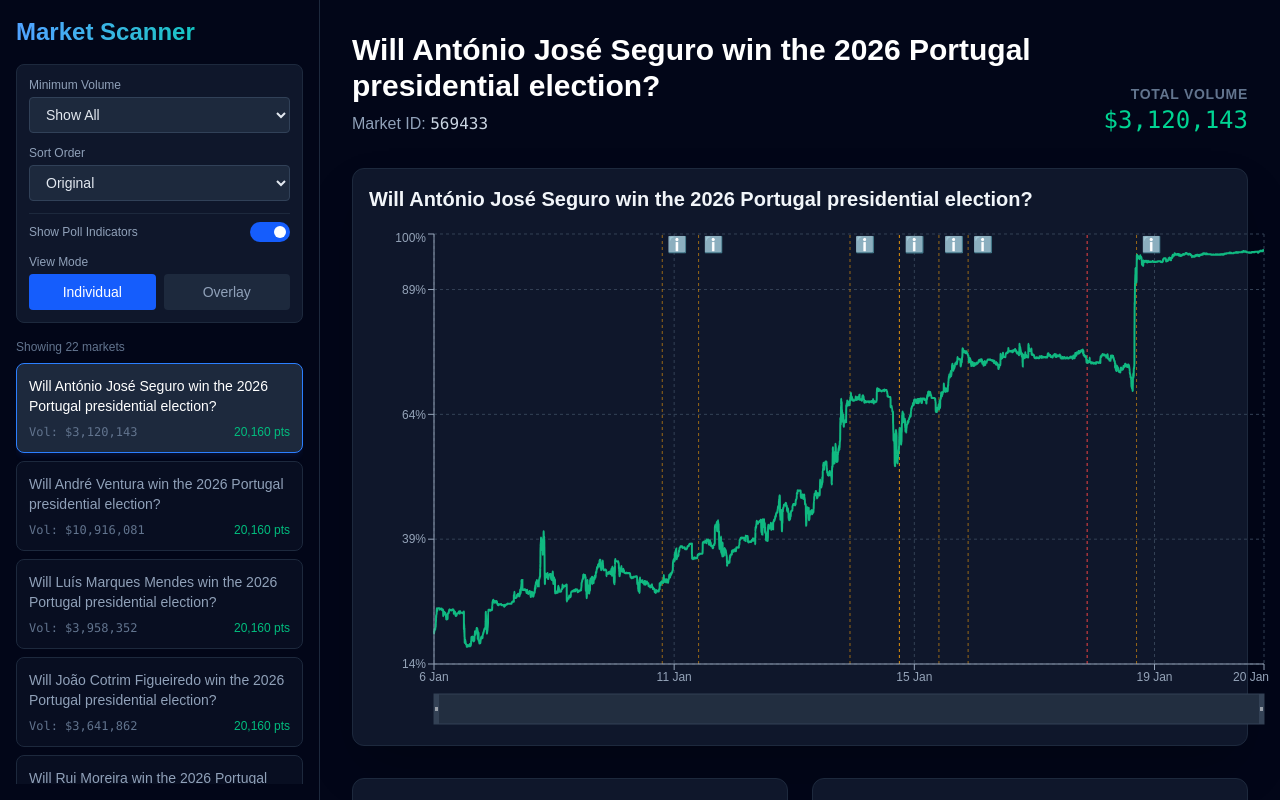
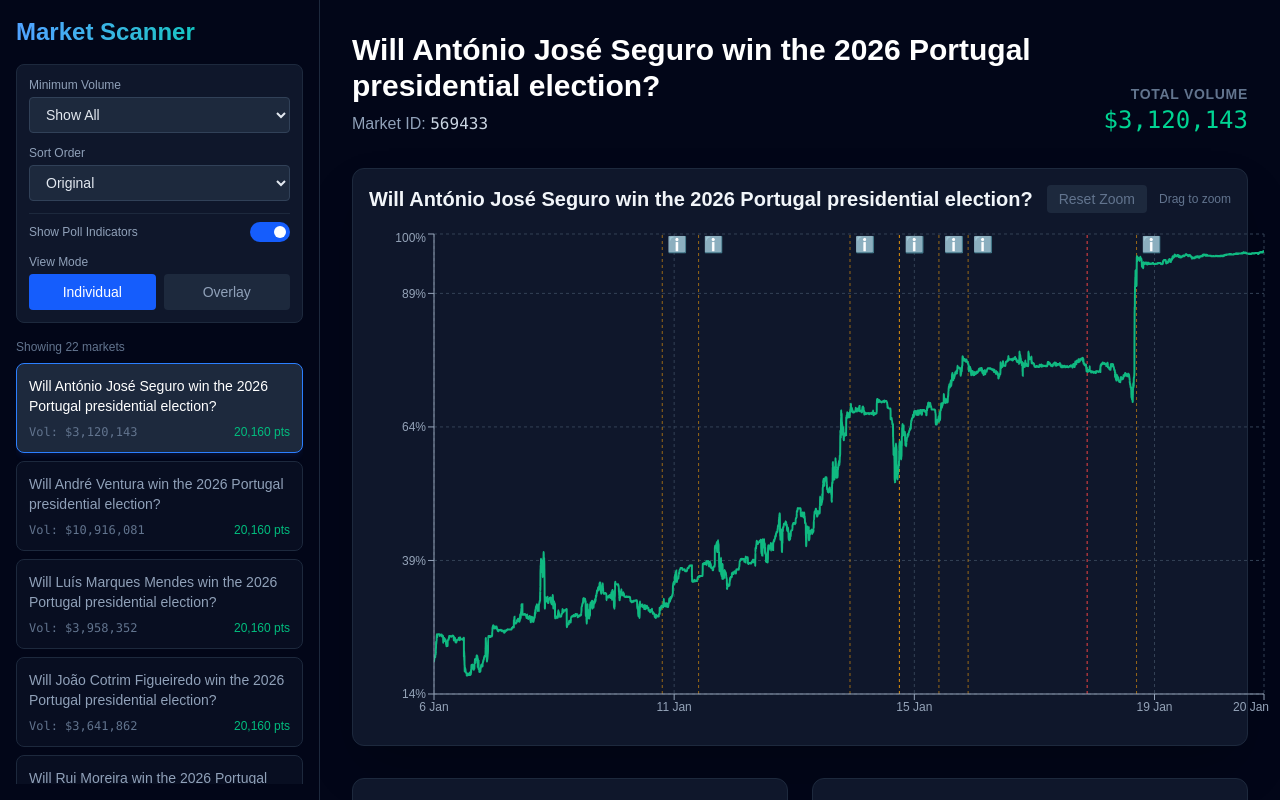
Before and after one commit to bernardo7894/polymarket_explorer, a Next.js app: page / in a window 1280 px wide. Built offline with nearby package versions, Linux system fonts and the light colour scheme.

Commit message:
Implement drag-to-zoom on charts

```diff
--- a/components/ChartComponents.tsx
+++ b/components/ChartComponents.tsx
@@ -1,6 +1,4 @@
-"use client";
-
-import { useMemo } from "react";
+import { useState, useMemo } from "react";
 import {
     LineChart,
     Line,
@@ -10,10 +8,11 @@ import {
     Tooltip,
     Legend,
     ReferenceLine,
-    Brush,
+    ReferenceArea,
 } from "recharts";
 import { format } from "date-fns";
 
+// ... (interfaces remain the same: DataPoint, Poll, SingleChartProps, MultiChartProps, ChartProps)
 interface DataPoint {
     t: number;
     p: number;
@@ -46,6 +45,7 @@ const COLORS = [
 ];
 
 const CustomTooltip = ({ active, payload, label }: any) => {
+    // ... (same as before)
     if (active && payload && payload.length) {
         return (
             <div className="bg-slate-800 border border-slate-700 p-3 rounded shadow-lg text-sm">
@@ -75,6 +75,35 @@ const CustomTooltip = ({ active, payload, label }: any) => {
 export default function ChartComponents(props: ChartProps) {
     const electionTimestamp = new Date("2026-01-18T00:00:00Z").getTime() / 1000;
 
+    // Zoom state
+    const [left, setLeft] = useState<string | number | null>("dataMin");
+    const [right, setRight] = useState<string | number | null>("dataMax");
+    const [refAreaLeft, setRefAreaLeft] = useState<string | number | null>(null);
+    const [refAreaRight, setRefAreaRight] = useState<string | number | null>(null);
+
+    const zoom = () => {
+        if (refAreaLeft === refAreaRight || refAreaRight === null) {
+            setRefAreaLeft(null);
+            setRefAreaRight(null);
+            return;
+        }
+
+        // Ensure left is smaller than right
+        let l = refAreaLeft;
+        let r = refAreaRight;
+        if ((l as number) > (r as number)) [l, r] = [r, l];
+
+        setRefAreaLeft(null);
+        setRefAreaRight(null);
+        setLeft(l);
+        setRight(r);
+    };
+
+    const zoomOut = () => {
+        setLeft("dataMin");
+        setRight("dataMax");
+    };
+
     if (props.mode === "single") {
         const { data, question } = props;
 
@@ -90,19 +119,40 @@ export default function ChartComponents(props: ChartProps) {
         const maxPrice = Math.max(...data.map((d) => d.p));
 
         return (
-            <div className="w-full bg-slate-900 rounded-xl p-4 border border-slate-800 shadow-2xl">
-                <h2 className="text-xl font-bold text-slate-100 mb-4 truncate" title={question}>
-                    {question}
-                </h2>
-                <LineChart width={900} height={500} data={data}>
+            <div className="w-full bg-slate-900 rounded-xl p-4 border border-slate-800 shadow-2xl select-none">
+                <div className="flex justify-between items-center mb-4">
+                    <h2 className="text-xl font-bold text-slate-100 truncate flex-1" title={question}>
+                        {question}
+                    </h2>
+                    <button
+                        onClick={zoomOut}
+                        disabled={left === "dataMin" && right === "dataMax"}
+                        className={`px-3 py-1 rounded text-sm font-medium transition-colors ${left !== "dataMin" || right !== "dataMax"
+                            ? "bg-blue-600 text-white hover:bg-blue-500"
+                            : "bg-slate-800 text-slate-500 cursor-not-allowed"
+                            }`}
+                    >
+                        Reset Zoom
+                    </button>
+                    <span className="text-xs text-slate-500 ml-3">Drag to zoom</span>
+                </div>
+                <LineChart
+                    width={900}
+                    height={500}
+                    data={data}
+                    onMouseDown={(e) => e && setRefAreaLeft(e.activeLabel as string)}
+                    onMouseMove={(e) => refAreaLeft && e && setRefAreaRight(e.activeLabel as string)}
+                    onMouseUp={zoom}
+                >
                     <CartesianGrid strokeDasharray="3 3" stroke="#334155" />
                     <XAxis
                         dataKey="t"
                         type="number"
-                        domain={['dataMin', 'dataMax']}
+                        domain={[left || 'dataMin', right || 'dataMax']}
                         tickFormatter={(unixTime) => format(new Date(unixTime * 1000), "d MMM")}
                         stroke="#94a3b8"
                         fontSize={12}
+                        allowDataOverflow
                     />
                     <YAxis
                         domain={[Math.max(0, minPrice * 0.8), Math.min(1, maxPrice * 1.2)]}
@@ -114,6 +164,7 @@ export default function ChartComponents(props: ChartProps) {
                     <ReferenceLine x={electionTimestamp} stroke="#ef4444" strokeDasharray="3 3" label={{ position: 'top', value: 'Election', fill: '#ef4444', fontSize: 12 }} />
                     {props.polls?.map((poll, idx) => {
                         const pollTs = new Date(poll.date).getTime() / 1000;
+                        // Only render if within current domain (optional optimization, but simple check)
                         return (
                             <ReferenceLine
                                 key={idx}
@@ -131,20 +182,19 @@ export default function ChartComponents(props: ChartProps) {
                             />
                         );
                     })}
+
+                    {/* Selection Area */}
+                    {refAreaLeft && refAreaRight ? (
+                        <ReferenceArea x1={refAreaLeft} x2={refAreaRight} strokeOpacity={0.3} fill="#3b82f6" fillOpacity={0.3} />
+                    ) : null}
+
                     <Line
                         type="monotone"
                         dataKey="p"
                         stroke="#10b981"
                         strokeWidth={2}
-                        dot={false}
+                        dot={left !== "dataMin"} // Show dots when zoomed in
                         animationDuration={300}
-                    />
-                    <Brush
-                        dataKey="t"
-                        height={30}
-                        stroke="#334155"
-                        fill="#1e293b"
-                        tickFormatter={(unixTime) => format(new Date(unixTime * 1000), "d MMM")}
                     />
                 </LineChart>
             </div>
@@ -176,17 +226,38 @@ export default function ChartComponents(props: ChartProps) {
     }
 
     return (
-        <div className="w-full bg-slate-900 rounded-xl p-4 border border-slate-800 shadow-2xl">
-            <h2 className="text-xl font-bold text-slate-100 mb-4">All Candidates Comparison</h2>
-            <LineChart width={1000} height={550} data={mergedData}>
+        <div className="w-full bg-slate-900 rounded-xl p-4 border border-slate-800 shadow-2xl select-none">
+            <div className="flex justify-between items-center mb-4">
+                <h2 className="text-xl font-bold text-slate-100">All Candidates Comparison</h2>
+                <button
+                    onClick={zoomOut}
+                    disabled={left === "dataMin" && right === "dataMax"}
+                    className={`px-3 py-1 rounded text-sm font-medium transition-colors ${left !== "dataMin" || right !== "dataMax"
+                        ? "bg-blue-600 text-white hover:bg-blue-500"
+                        : "bg-slate-800 text-slate-500 cursor-not-allowed"
+                        }`}
+                >
+                    Reset Zoom
+                </button>
+                <span className="text-xs text-slate-500 ml-3">Drag to zoom</span>
+            </div>
+            <LineChart
+                width={1000}
+                height={550}
+                data={mergedData}
+                onMouseDown={(e) => e && setRefAreaLeft(e.activeLabel as string)}
+                onMouseMove={(e) => refAreaLeft && e && setRefAreaRight(e.activeLabel as string)}
+                onMouseUp={zoom}
+            >
                 <CartesianGrid strokeDasharray="3 3" stroke="#334155" />
                 <XAxis
                     dataKey="t"
                     type="number"
-                    domain={['dataMin', 'dataMax']}
+                    domain={[left || 'dataMin', right || 'dataMax']}
                     tickFormatter={(unixTime) => format(new Date(unixTime * 1000), "d MMM HH:mm")}
                     stroke="#94a3b8"
                     fontSize={11}
+                    allowDataOverflow
                 />
                 <YAxis
                     domain={[0, 'auto']}
@@ -218,6 +289,12 @@ export default function ChartComponents(props: ChartProps) {
                         />
                     );
                 })}
+
+                {/* Selection Area */}
+                {refAreaLeft && refAreaRight ? (
+                    <ReferenceArea x1={refAreaLeft} x2={refAreaRight} strokeOpacity={0.3} fill="#3b82f6" fillOpacity={0.3} />
+                ) : null}
+
                 {datasets.map((ds, idx) => (
                     <Line
                         key={ds.id}
@@ -226,18 +303,11 @@ export default function ChartComponents(props: ChartProps) {
                         name={ds.name}
                         stroke={COLORS[idx % COLORS.length]}
                         strokeWidth={2}
-                        dot={false}
+                        dot={left !== "dataMin"}
                         animationDuration={300}
                         connectNulls
                     />
                 ))}
-                <Brush
-                    dataKey="t"
-                    height={30}
-                    stroke="#334155"
-                    fill="#1e293b"
-                    tickFormatter={(unixTime) => format(new Date(unixTime * 1000), "d MMM")}
-                />
             </LineChart>
         </div>
     );
```
